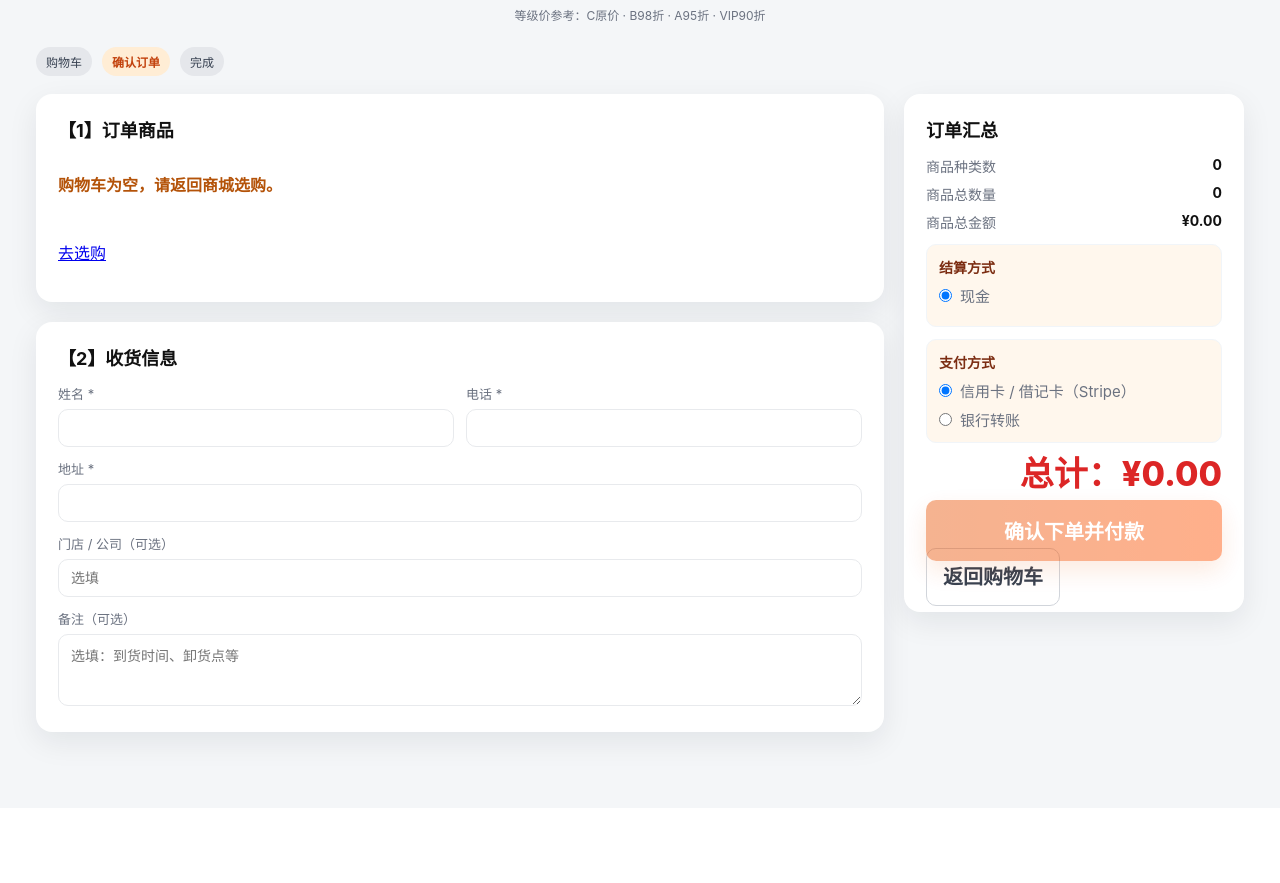
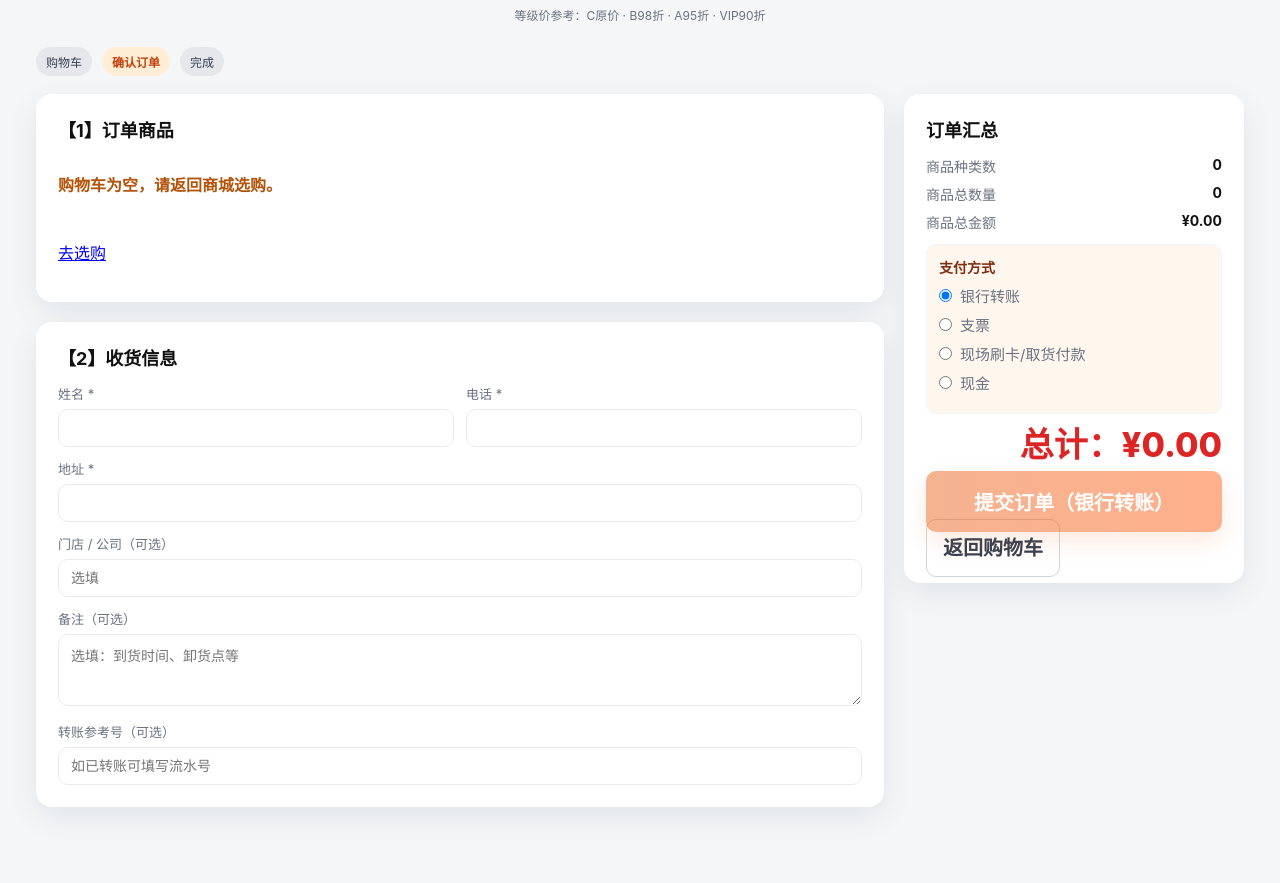
Before and after one commit to yancy0911/tea-supply-system, a Django app: page /checkout/ in a window 1280 px wide. Shown: the part 53-936 px from the top of the page. Before the commit the page ends 814 px from the top, so only its background shows below. Run offline with Django 4.2, Linux system fonts and the light colour scheme; the visitor is signed in with stand-in values (Sample User, id 1); data comes from the database, SQL or seed files in the repository; data that the repository does not hold is empty.

Commit message:
add stable wholesale payment methods
Made-with: Cursor

```diff
--- a/tea_supply/views.py
+++ b/tea_supply/views.py
@@ -200,9 +200,20 @@ def submit_order_from_lines(request, customer_obj, lines, *, from_shop=False, sh
         settlement_type = str(shipping.get("settlement_type") or Order.SettlementType.CASH).strip().lower()
         if settlement_type not in (Order.SettlementType.CASH, Order.SettlementType.CREDIT):
             settlement_type = Order.SettlementType.CASH
-        payment_method = str(shipping.get("payment_method") or Order.PaymentMethod.STRIPE).strip().lower()
-        if payment_method not in (Order.PaymentMethod.STRIPE, Order.PaymentMethod.BANK_TRANSFER):
-            payment_method = Order.PaymentMethod.STRIPE
+        payment_method = str(shipping.get("payment_method") or Order.PaymentMethod.BANK_TRANSFER).strip().lower()
+        valid_payment_methods = {
+            Order.PaymentMethod.BANK_TRANSFER,
+            Order.PaymentMethod.CHECK,
+            Order.PaymentMethod.CARD_ON_PICKUP,
+            Order.PaymentMethod.CASH,
+            Order.PaymentMethod.CREDIT,
+        }
+        if payment_method not in valid_payment_methods:
+            payment_method = Order.PaymentMethod.BANK_TRANSFER
+        if payment_method == Order.PaymentMethod.CREDIT:
+            settlement_type = Order.SettlementType.CREDIT
+        else:
+            settlement_type = Order.SettlementType.CASH
         if from_shop:
             cn = (shipping.get("contact_name") or "").strip()
             phone = (shipping.get("delivery_phone") or "").strip()
@@ -315,15 +326,22 @@ def submit_order_from_lines(request, customer_obj, lines, *, from_shop=False, sh
                 create_kwargs["workflow_status"] = Order.WorkflowStatus.PENDING_CONFIRM
                 create_kwargs["settlement_type"] = settlement_type
                 create_kwargs["payment_method"] = payment_method
-                if payment_method == Order.PaymentMethod.BANK_TRANSFER:
-                    create_kwargs["payment_status"] = Order.PaymentStatus.PENDING_TRANSFER
-                else:
-                    create_kwargs["payment_status"] = Order.PaymentStatus.UNPAID
+                create_kwargs["payment_status"] = Order.PaymentStatus.PENDING_CONFIRMATION
                 create_kwargs["contact_name"] = (shipping.get("contact_name") or "")[:100]
                 create_kwargs["delivery_phone"] = (shipping.get("delivery_phone") or "")[:30]
                 create_kwargs["store_name"] = (shipping.get("store_name") or "")[:200]
                 create_kwargs["delivery_address"] = (shipping.get("delivery_address") or "")[:500]
-                create_kwargs["order_note"] = (shipping.get("order_note") or "")[:2000]
+                note = (shipping.get("order_note") or "")[:2000]
+                check_no = (shipping.get("check_number") or "").strip()
+                if payment_method == Order.PaymentMethod.CARD_ON_PICKUP:
+                    note = (note + "\n到仓库刷卡/取货付款").strip()
+                elif payment_method == Order.PaymentMethod.CASH:
+                    note = (note + "\n现金支付").strip()
+                elif payment_method == Order.PaymentMethod.CREDIT:
+                    note = (note + "\n挂账，待财务确认").strip()
+                elif payment_method == Order.PaymentMethod.CHECK and check_no:
+                    note = (note + f"\n支票号: {check_no[:100]}").strip()
+                create_kwargs["order_note"] = note[:2000]
                 create_kwargs["transfer_reference"] = (shipping.get("transfer_reference") or "")[:255]
             else:
                 create_kwargs["customer"] = customer_locked
@@ -932,7 +950,8 @@ def shop_order_success(request, order_id):
     if not request.user.is_authenticated or order.ordered_by_id != request.user.id:
         messages.error(request, "无权查看该订单")
         return redirect("shop-home")
-    return render(request, "shop/shop_order_success.html", {"order": order})
+    bank = getattr(settings, "BANK_TRANSFER_INFO", None) or {}
+    return render(request, "shop/shop_order_success.html", {"order": order, "bank_info": bank})
 
 
 @require_GET
@@ -974,8 +993,9 @@ def shop_submit_order(request):
         "store_name": request.POST.get("store_name", ""),
         "delivery_address": request.POST.get("delivery_address", ""),
         "order_note": request.POST.get("order_note", ""),
+        "check_number": request.POST.get("check_number", ""),
         "settlement_type": request.POST.get("settlement_type", Order.SettlementType.CASH),
-        "payment_method": request.POST.get("payment_method", Order.PaymentMethod.STRIPE),
+        "payment_method": request.POST.get("payment_method", Order.PaymentMethod.BANK_TRANSFER),
         "transfer_reference": request.POST.get("transfer_reference", ""),
     }
     sig_id = str(customer.pk)
@@ -1004,19 +1024,17 @@ def shop_submit_order(request):
             "store_name": request.POST.get("store_name", ""),
             "delivery_address": request.POST.get("delivery_address", ""),
             "order_note": request.POST.get("order_note", ""),
+            "check_number": request.POST.get("check_number", ""),
             "settlement_type": request.POST.get("settlement_type", Order.SettlementType.CASH),
-            "payment_method": request.POST.get("payment_method", Order.PaymentMethod.STRIPE),
+            "payment_method": request.POST.get("payment_method", Order.PaymentMethod.BANK_TRANSFER),
             "transfer_reference": request.POST.get("transfer_reference", ""),
         }
         order = submit_order_from_lines(
             request, customer, lines, from_shop=True, shipping=shipping, guest_session_key=None
         )
         _clear_submit_lock_if_matches(request=request, lock_key=lock_key, signature=sig)
-        payment_method = str(request.POST.get("payment_method") or Order.PaymentMethod.STRIPE).strip().lower()
-        if payment_method == Order.PaymentMethod.STRIPE:
-            return redirect("stripe-create-session", order_id=order.id)
-        messages.success(request, "订单已提交，请按转账信息完成付款")
-        return redirect("bank-transfer-instructions", order_id=order.id)
+        messages.success(request, "订单已提交，等待商家确认付款信息")
+        return redirect("shop-order-success", order_id=order.id)
     except (ValidationError, ValueError, TypeError) as exc:
         print(exc)
         _clear_submit_lock_if_matches(request=request, lock_key=lock_key, signature=sig)
@@ -1628,7 +1646,7 @@ def _bank_transfer_info():
 @require_GET
 def stripe_create_session(request, order_id):
     order = get_object_or_404(Order, pk=order_id, ordered_by_id=request.user.id)
-    if order.payment_method != Order.PaymentMethod.STRIPE:
+    if str(order.payment_method) != "stripe":
         messages.error(request, "该订单不是 Stripe 支付方式")
         return redirect("shop-order-success", order_id=order.id)
     secret_key = _stripe_secret_key()
@@ -1701,7 +1719,7 @@ def stripe_success(request):
     if getattr(session, "payment_status", "") == "paid":
         with transaction.atomic():
             o = Order.objects.select_for_update().get(pk=order.id)
-            o.payment_method = Order.PaymentMethod.STRIPE
+            o.payment_method = "stripe"
             o.payment_status = Order.PaymentStatus.PAID
             o.paid_at = timezone.now()
             o.status = Order.Status.PAID
@@ -1719,7 +1737,7 @@ def stripe_success(request):
         messages.success(request, "Stripe 支付成功")
         return redirect("shop-order-success", order_id=order.id)
 
-    Order.objects.filter(pk=order.id).update(payment_status=Order.PaymentStatus.FAILED)
+    Order.objects.filter(pk=order.id).update(payment_status=Order.PaymentStatus.CANCELLED)
     messages.error(request, "支付未完成，请重试")
     return redirect("shop-checkout")
 
@@ -1754,8 +1772,11 @@ def update_transfer_reference(request, order_id):
     order = get_object_or_404(Order, pk=order_id, ordered_by_id=request.user.id)
     ref = (request.POST.get("transfer_reference") or "").strip()[:255]
     order.transfer_reference = ref
-    if order.payment_method == Order.PaymentMethod.BANK_TRANSFER and order.payment_status == Order.PaymentStatus.UNPAID:
-        order.payment_status = Order.PaymentStatus.PENDING_TRANSFER
+    if (
+        order.payment_method == Order.PaymentMethod.BANK_TRANSFER
+        and order.payment_status == Order.PaymentStatus.UNPAID
+    ):
+        order.payment_status = Order.PaymentStatus.PENDING_CONFIRMATION
         order.save(update_fields=["transfer_reference", "payment_status"])
     else:
         order.save(update_fields=["transfer_reference"])
@@ -1767,9 +1788,9 @@ def update_transfer_reference(request, order_id):
 @internal_user_required
 def mark_order_payment_failed(request, order_id):
     order = get_object_or_404(Order, pk=order_id)
-    order.payment_status = Order.PaymentStatus.FAILED
+    order.payment_status = Order.PaymentStatus.CANCELLED
     order.save(update_fields=["payment_status"])
-    messages.success(request, "已标记为支付失败")
+    messages.success(request, "已标记为已取消")
     return redirect("orders-list")
 
 
--- a/templates/shop/shop_checkout.html
+++ b/templates/shop/shop_checkout.html
@@ -320,7 +320,7 @@
               <input type="hidden" name="next" value="checkout" />
               <input type="hidden" name="lines_json" id="cart-lines-json" value="[]" />
               <input type="hidden" name="settlement_type" id="settlement-type-hidden" value="cash" />
-              <input type="hidden" name="payment_method" id="payment-method-hidden" value="stripe" />
+              <input type="hidden" name="payment_method" id="payment-method-hidden" value="bank_transfer" />
               <div class="row2">
                 <div>
                   <label for="contact_name">姓名 *</label>
@@ -347,6 +347,10 @@
                 <label for="transfer_reference">转账参考号（可选）</label>
                 <input id="transfer_reference" name="transfer_reference" maxlength="255" placeholder="如已转账可填写流水号" />
               </div>
+              <div style="margin-top: 12px; display:none" id="check-number-wrap">
+                <label for="check_number">支票号（可选）</label>
+                <input id="check_number" name="check_number" maxlength="100" placeholder="如使用支票可填写支票号" />
+              </div>
             </div>
           </div>
 
@@ -357,29 +361,30 @@
               <div class="summary-row"><span class="k">商品总数量</span><span class="v" id="summary-qty">0</span></div>
               <div class="summary-row"><span class="k">商品总金额</span><span class="v" id="goods-sum">¥0.00</span></div>
             </div>
-            <div class="settle-box">
-              <label style="margin-bottom: 8px; font-size: 14px; font-weight: 700; color: #7c2d12">结算方式</label>
+            <div class="settle-box" style="margin-top: 12px">
+              <label style="margin-bottom: 8px; font-size: 14px; font-weight: 700; color: #7c2d12">支付方式</label>
               <label class="settle-opt">
-                <input type="radio" name="summary-settlement-type" value="cash" checked />
+                <input type="radio" name="summary-payment-method" value="bank_transfer" checked />
+                银行转账
+              </label>
+              <label class="settle-opt">
+                <input type="radio" name="summary-payment-method" value="check" />
+                支票
+              </label>
+              <label class="settle-opt">
+                <input type="radio" name="summary-payment-method" value="card_on_pickup" />
+                现场刷卡/取货付款
+              </label>
+              <label class="settle-opt">
+                <input type="radio" name="summary-payment-method" value="cash" />
                 现金
               </label>
               {% if shop_customer and shop_customer.allow_credit %}
-                <label class="settle-opt" style="margin-bottom: 0">
-                  <input type="radio" name="summary-settlement-type" value="credit" />
-                  挂账
-                </label>
+              <label class="settle-opt" style="margin-bottom: 0">
+                <input type="radio" name="summary-payment-method" value="credit" />
+                挂账
+              </label>
               {% endif %}
-            </div>
-            <div class="settle-box" style="margin-top: 12px">
-              <label style="margin-bottom: 8px; font-size: 14px; font-weight: 700; color: #7c2d12">支付方式</label>
-              <label class="settle-opt">
-                <input type="radio" name="summary-payment-method" value="stripe" checked />
-                信用卡 / 借记卡（Stripe）
-              </label>
-              <label class="settle-opt" style="margin-bottom: 0">
-                <input type="radio" name="summary-payment-method" value="bank_transfer" />
-                银行转账
-              </label>
             </div>
             <div class="sum" id="order-sum">总计：¥0.00</div>
             <button type="submit" class="btn" id="btn-place" disabled>确认下单并付款</button>
@@ -436,25 +441,41 @@
         var paymentHidden = document.getElementById("payment-method-hidden");
         var transferReferenceWrap = document.getElementById("transfer-reference-wrap");
         var checkoutForm = document.getElementById("checkout-form");
-        var summarySettlementRadios = document.querySelectorAll('input[name="summary-settlement-type"]');
         var summaryPaymentRadios = document.querySelectorAll('input[name="summary-payment-method"]');
-        summarySettlementRadios.forEach(function (radio) {
-          radio.addEventListener("change", function () {
-            if (radio.checked && settlementHidden) settlementHidden.value = radio.value;
-          });
-        });
+        var checkNumberWrap = document.getElementById("check-number-wrap");
         function syncPaymentMethodUI() {
-          var selected = "stripe";
+          var selected = "bank_transfer";
           summaryPaymentRadios.forEach(function (radio) {
             if (radio.checked) selected = radio.value;
           });
           if (paymentHidden) paymentHidden.value = selected;
+          if (settlementHidden) {
+            settlementHidden.value = selected === "credit" ? "credit" : "cash";
+          }
           if (selected === "bank_transfer") {
-            btn.textContent = "提交订单并查看转账信息";
+            btn.textContent = "提交订单（银行转账）";
             if (transferReferenceWrap) transferReferenceWrap.style.display = "";
+            if (checkNumberWrap) checkNumberWrap.style.display = "none";
+          } else if (selected === "check") {
+            btn.textContent = "提交订单（支票）";
+            if (transferReferenceWrap) transferReferenceWrap.style.display = "none";
+            if (checkNumberWrap) checkNumberWrap.style.display = "";
+          } else if (selected === "card_on_pickup") {
+            btn.textContent = "提交订单（现场刷卡/取货付款）";
+            if (transferReferenceWrap) transferReferenceWrap.style.display = "none";
+            if (checkNumberWrap) checkNumberWrap.style.display = "none";
+          } else if (selected === "cash") {
+            btn.textContent = "提交订单（现金）";
+            if (transferReferenceWrap) transferReferenceWrap.style.display = "none";
+            if (checkNumberWrap) checkNumberWrap.style.display = "none";
+          } else if (selected === "credit") {
+            btn.textContent = "提交订单（挂账）";
+            if (transferReferenceWrap) transferReferenceWrap.style.display = "none";
+            if (checkNumberWrap) checkNumberWrap.style.display = "none";
           } else {
-            btn.textContent = "确认下单并付款";
+            btn.textContent = "提交订单";
             if (transferReferenceWrap) transferReferenceWrap.style.display = "none";
+            if (checkNumberWrap) checkNumberWrap.style.display = "none";
           }
         }
         summaryPaymentRadios.forEach(function (radio) {
```
Also changed, not shown: tea_supply/admin.py (+33 -6 lines), tea_supply/models.py (+8 -4 lines), templates/shop/shop_order_success.html (+32 -0 lines), tea_supply/migrations/0034_alter_order_payment_method_and_more.py (added), tea_supply/migrations/0035_backfill_order_payment_values.py (added).
